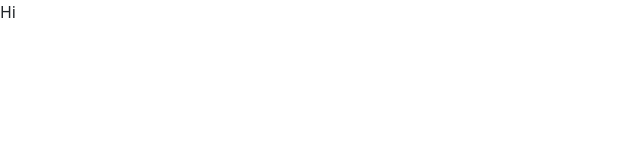
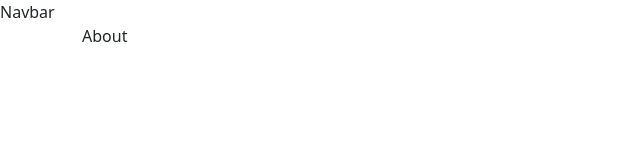
Before and after one commit to erfaneton/Shopping-Cart, a React (Vite) app: page /about in a window 1280 px wide. Shown: the top 160 px of the page, without its empty margins (0-640 px from the left). Built offline with nearby package versions, Linux system fonts and the light colour scheme.

Commit message:
Feat: Routes

```diff
--- a/src/App.tsx
+++ b/src/App.tsx
@@ -1,7 +1,21 @@
+import { Routes, Route } from 'react-router-dom'
+import { Container } from 'react-bootstrap'
+import Home from './pages/Home'
+import Store from './pages/Store'
+import About from './pages/About'
+import Navbar from './components/Navbar/Navbar'
+
 export default function App() {
   return (
     <>
-      Hi
+      <Navbar />
+      <Container className='mb-4'>
+        <Routes>
+          <Route path='/' element={<Home />} />
+          <Route path='/store' element={<Store />} />
+          <Route path='/about' element={<About />} />
+        </Routes>
+      </Container>
     </>
   )
 }
--- /dev/null
+++ b/src/components/Navbar/Navbar.tsx
@@ -0,0 +1,7 @@
+import React from 'react'
+
+export default function Navbar() {
+    return (
+        <div>Navbar</div>
+    )
+}
--- /dev/null
+++ b/src/pages/About.tsx
@@ -0,0 +1,5 @@
+export default function About() {
+    return (
+        <div>About</div>
+    )
+}
--- /dev/null
+++ b/src/pages/Home.tsx
@@ -0,0 +1,5 @@
+export default function Home() {
+    return (
+        <div>Home</div>
+    )
+}
--- /dev/null
+++ b/src/pages/Store.tsx
@@ -0,0 +1,5 @@
+export default function Store() {
+    return (
+        <div>Store</div>
+    )
+}
```
Also changed, not shown: src/components/Navbar/Navbar.css (added).
